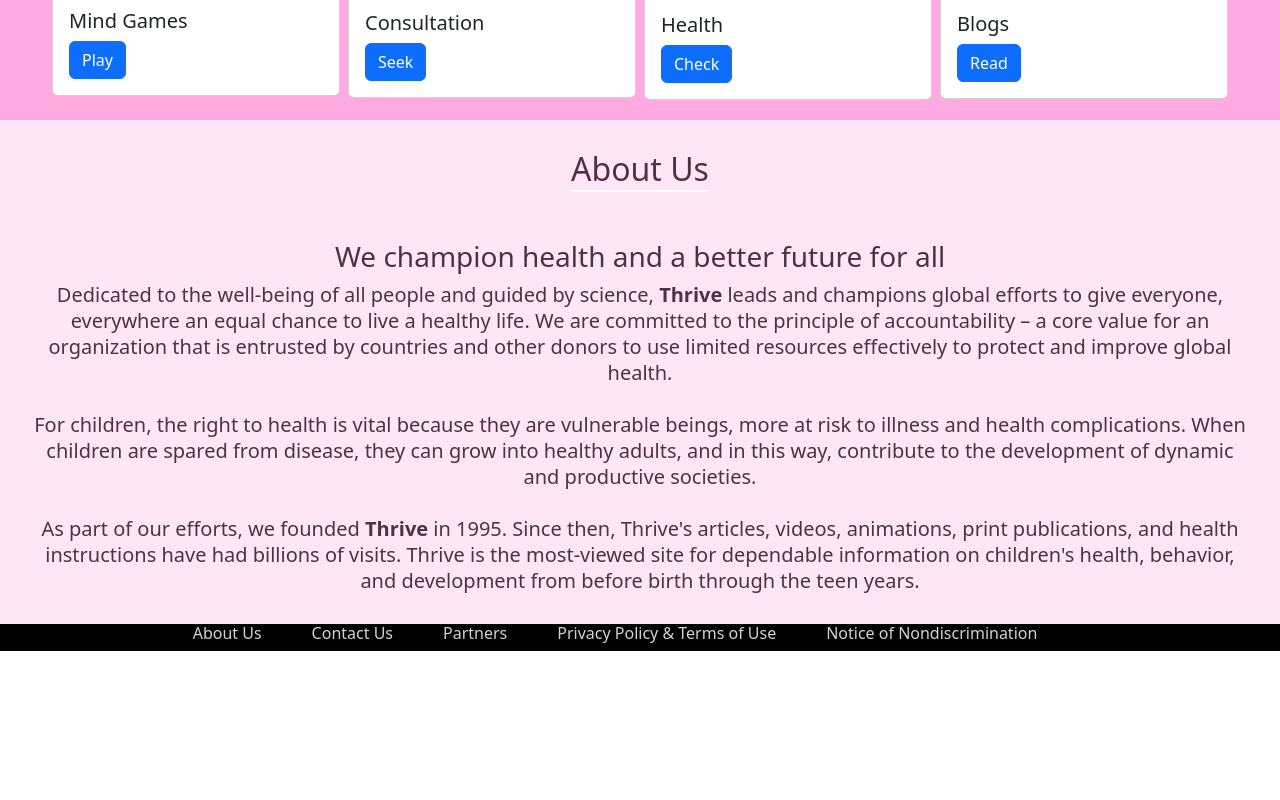
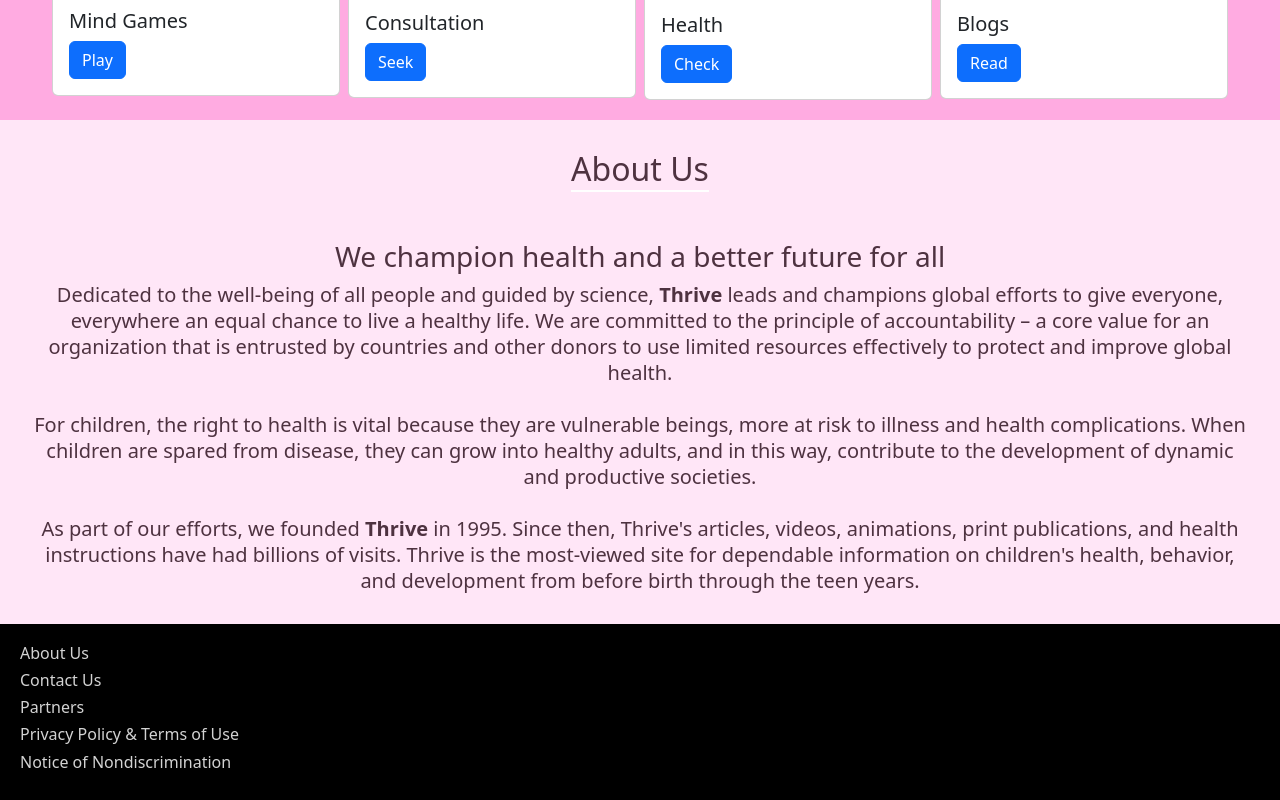
Before and after one commit to tanya172/Child_Consultation_Website, a plain HTML site: page index.html in a window 1280 px wide. Shown: the part 1904-2704 px from the top of the page. Before the commit the page ends 2555 px from the top, so only its background shows below. Drawn offline with nearby package versions, Linux system fonts and the light colour scheme; a web font is replaced by a local one.

Commit message:
second commit

```diff
--- a/style.css
+++ b/style.css
@@ -93,9 +93,7 @@ body{
     border-bottom: 2px solid white;
 }
 .footerMenu{
-    display: flex;
-    align-items: center;
-    justify-content: center;
+    padding: 20px;
     background-color: black;
 }
 .menuItem{
```
